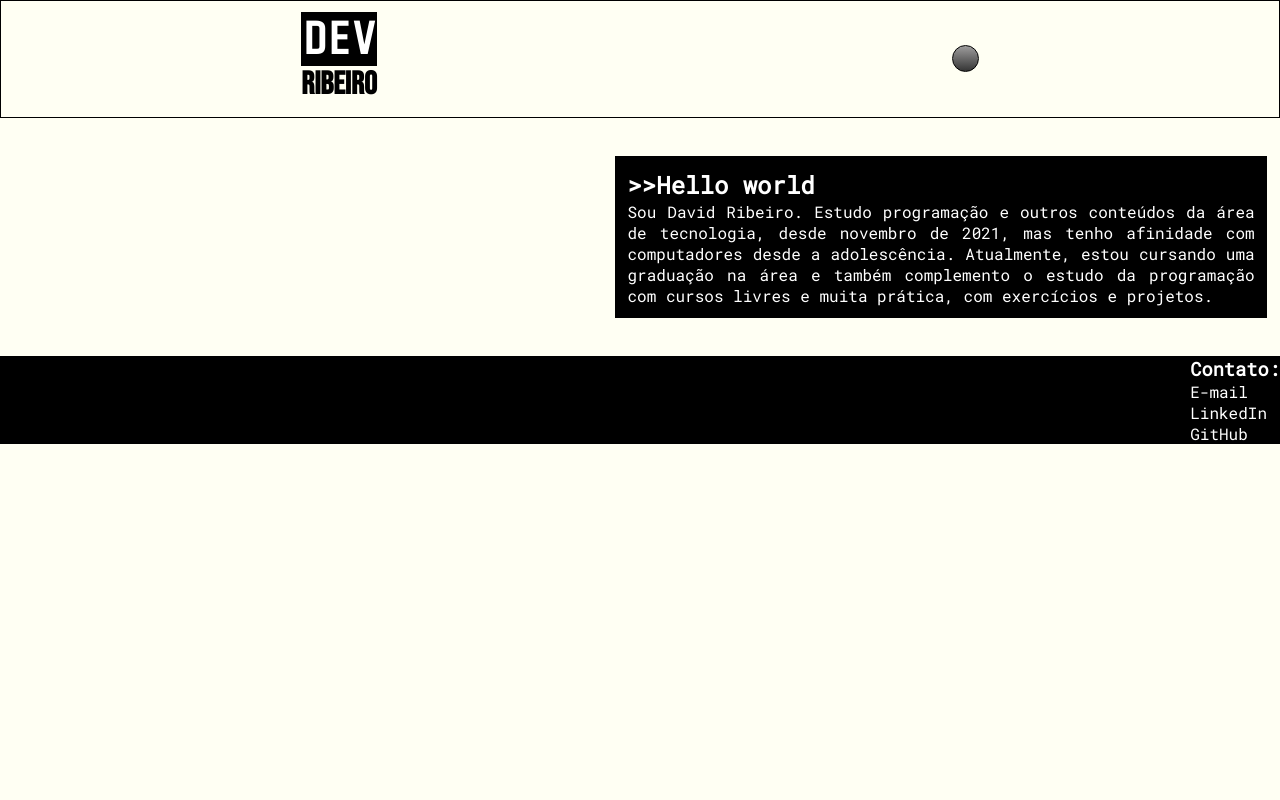
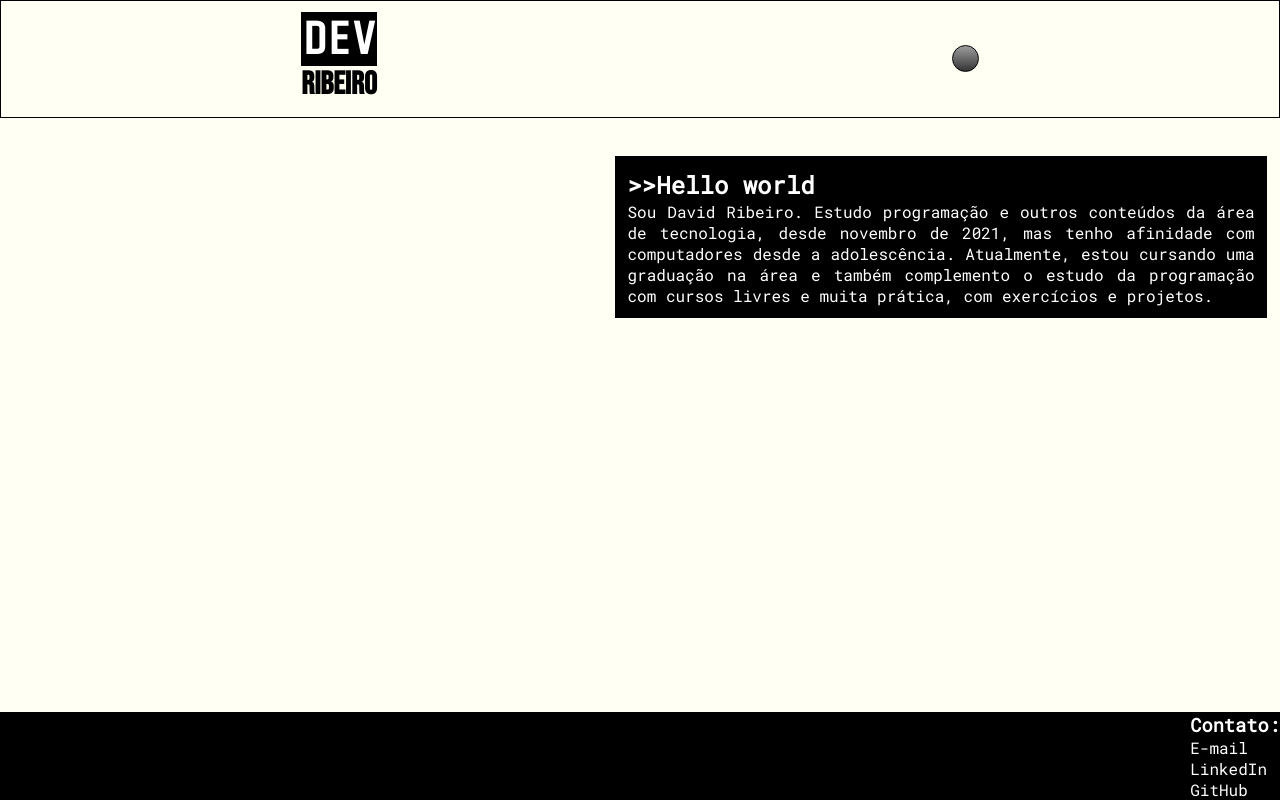
Before and after one commit to dev-ribeiro/portifolio, a Next.js app: page / in a window 1280 px wide. Built offline with nearby package versions, Linux system fonts and the light colour scheme.

Commit message:
adjust style of footer

```diff
--- a/public/styles/globals.css
+++ b/public/styles/globals.css
@@ -5,5 +5,6 @@
 
 body{
     width: 100vw;
+    height: 100vh;
     background-color: rgb(255, 255, 243);
 }
--- a/src/components/Footer/Footer.module.css
+++ b/src/components/Footer/Footer.module.css
@@ -5,6 +5,9 @@
 */
 
 .footer{
+    width: 100%;
+    position: absolute;
+    bottom: 0;
     background-color: black;
     color: white;
     font-family: 'Roboto Mono', monospace;
```
